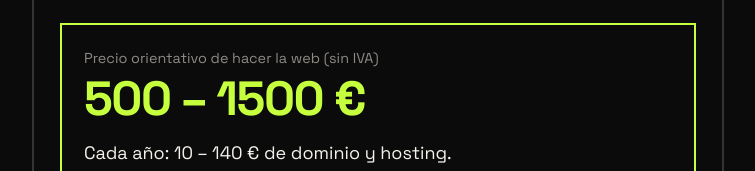
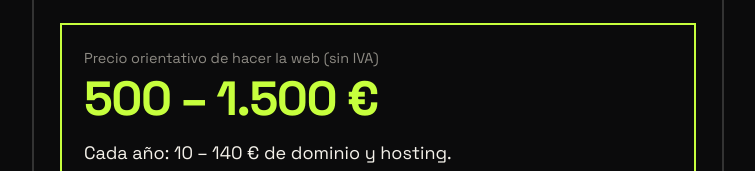
Before and after one commit to g87tato/digitalstroke, a plain HTML site: page calculadora-presupuesto-pagina-web/index.html in a window 1280 px wide. Shown: the part 1043-1214 px from the top of the page, without its empty margins (262-1017 px from the left). Drawn offline with Linux system fonts and the light colour scheme.

Commit message:
Calculadora: separador de miles
Co-Authored-By: Claude Fable 5.2 <noreply@anthropic.com>

```diff
--- a/calculadora-presupuesto-pagina-web/index.html
+++ b/calculadora-presupuesto-pagina-web/index.html
@@ -159,7 +159,7 @@
   };
   const box = document.getElementById('calc');
   const $ = id => document.getElementById(id);
-  const eur = n => n.toLocaleString('es-ES');
+  const eur = n => String(n).replace(/\B(?=(\d{3})+$)/g, '.');
   function calc() {
     const tipo = box.querySelector('[name=tipo]:checked').value;
     const quien = box.querySelector('[name=quien]:checked').value;
```
